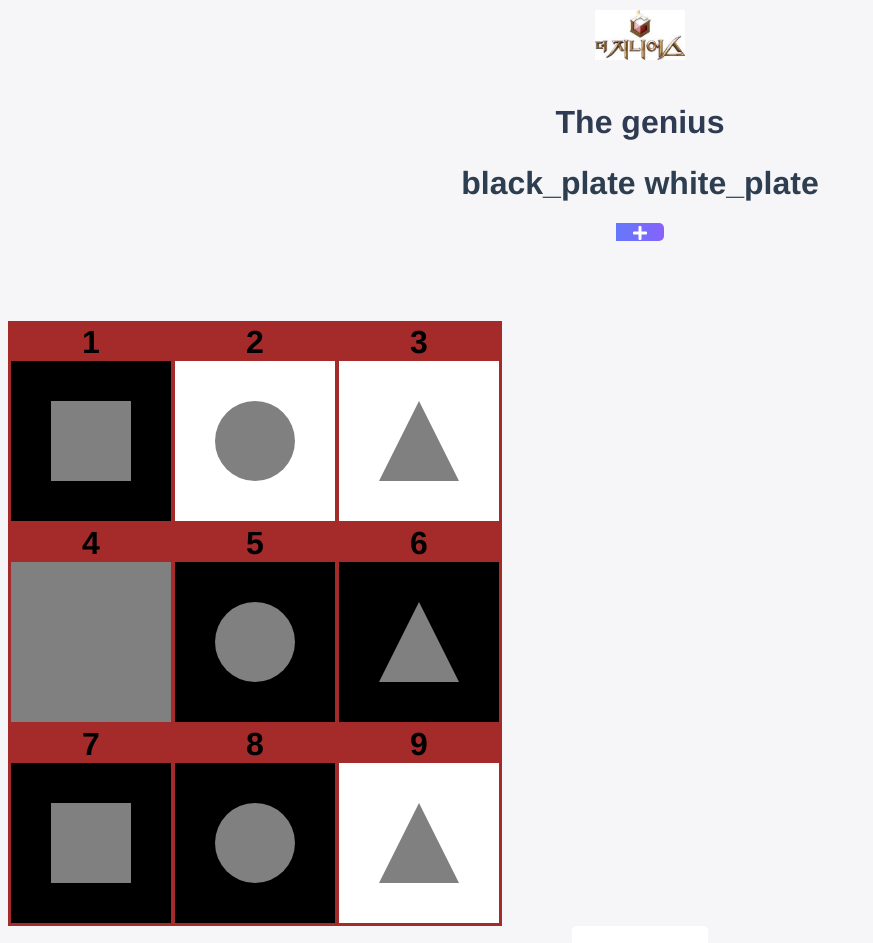
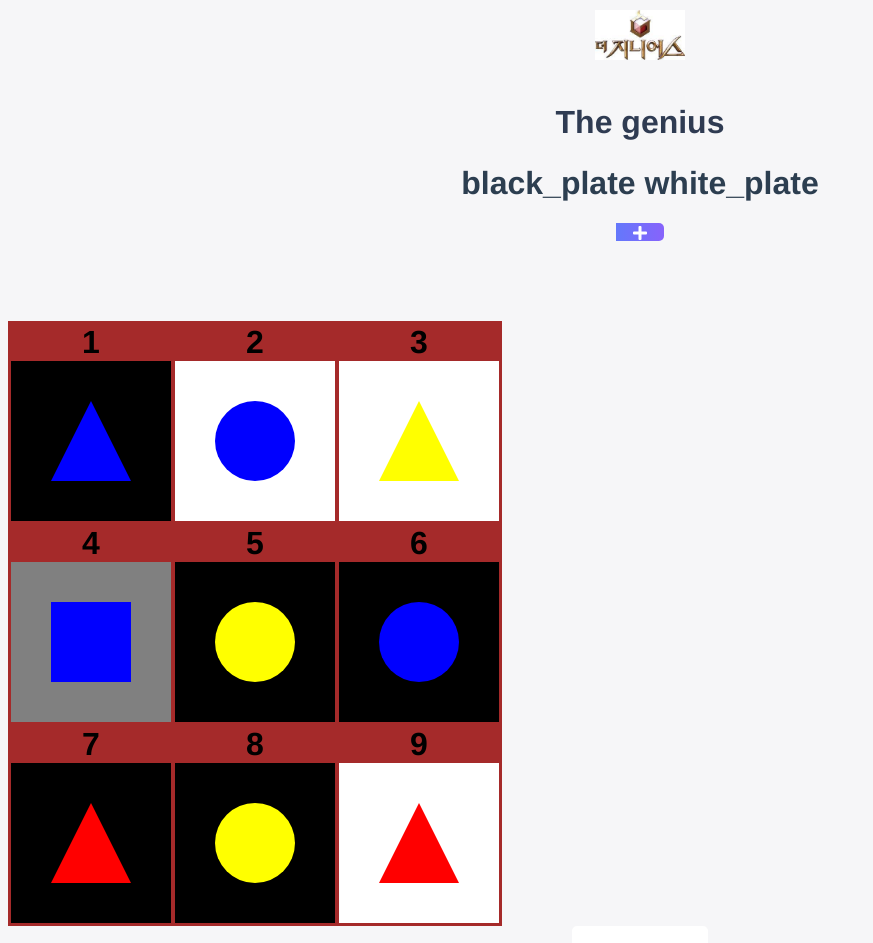
Before and after one commit to seok8418/genius, a Vue app: page /#/ in a window 1280 px wide. Shown: the top 943 px of the page, without its empty margins (0-873 px from the left). Built offline with nearby package versions, Linux system fonts and the light colour scheme.

Commit message:
random shape

```diff
--- a/src/components/GHGame.vue
+++ b/src/components/GHGame.vue
@@ -12,7 +12,7 @@
           <b>1</b>
         </div>
       <div id='plate1' v-bind:class="plateColor1" v-on:click="nothing">
-          <div class="gray_square" />
+          <div v-bind:class="shape1" />
         </div>
       </td>
       <td>
@@ -20,7 +20,7 @@
           <b>2</b>
         </div>
         <div id='plate2' v-bind:class="plateColor2" v-on:click="nothing">
-          <div class="gray_circle" />
+          <div v-bind:class="shape2" />
         </div>
       </td>
       <td>
@@ -28,7 +28,7 @@
           <b>3</b>
         </div>
         <div id='plate3' v-bind:class="plateColor3" v-on:click="nothing">
-          <div class="gray_triangle" />
+          <div v-bind:class="shape3" />
         </div>
       </td>
     </tr>
@@ -38,7 +38,7 @@
           <b>4</b>
         </div>
         <div id='plate4' v-bind:class="plateColor4" v-on:click="nothing">
-          <div class="gray_square" />
+          <div v-bind:class="shape4" />
         </div>
       </td>
       <td>
@@ -46,7 +46,7 @@
           <b>5</b>
         </div>
         <div id='plate5' v-bind:class="plateColor5" v-on:click="nothing">
-          <div class="gray_circle" />
+          <div v-bind:class="shape5" />
         </div>
       </td>
       <td>
@@ -54,7 +54,7 @@
           <b>6</b>
         </div>
         <div id='plate6' v-bind:class="plateColor6" v-on:click="nothing">
-          <div class="gray_triangle" />
+          <div v-bind:class="shape6" />
         </div>
       </td>
     </tr>
@@ -64,7 +64,7 @@
           <b>7</b>
         </div>
         <div id='plate7' v-bind:class="plateColor7" v-on:click="nothing">
-          <div class="gray_square" />
+          <div v-bind:class="shape7" />
         </div>
       </td>
       <td>
@@ -72,7 +72,7 @@
           <b>8</b>
         </div>
         <div id='plate8' v-bind:class="plateColor8" v-on:click="nothing">
-          <div class="gray_circle" />
+          <div v-bind:class="shape8" />
         </div>
       </td>
       <td>
@@ -80,7 +80,7 @@
           <b>9</b>
         </div>
         <div id='plate9' v-bind:class="plateColor9" v-on:click="nothing">
-          <div class="gray_triangle" />
+          <div v-bind:class="shape9" />
         </div>
       </td>
     </tr>
@@ -102,7 +102,16 @@ export default {
       plateColor6: 'black_plate',
       plateColor7: 'black_plate',
       plateColor8: 'black_plate',
-      plateColor9: 'black_plate'
+      plateColor9: 'black_plate',
+      shape1: 'black_square',
+      shape2: 'black_square',
+      shape3: 'black_square',
+      shape4: 'black_square',
+      shape5: 'black_square',
+      shape6: 'black_square',
+      shape7: 'black_square',
+      shape8: 'black_square',
+      shape9: 'black_square'
     }
   },
   created () {
@@ -120,10 +129,20 @@ export default {
       this.plateColor7 = this.plate[6][0]
       this.plateColor8 = this.plate[7][0]
       this.plateColor9 = this.plate[8][0]
+
+      this.shape1 = this.plate[0][1]
+      this.shape2 = this.plate[1][1]
+      this.shape3 = this.plate[2][1]
+      this.shape4 = this.plate[3][1]
+      this.shape5 = this.plate[4][1]
+      this.shape6 = this.plate[5][1]
+      this.shape7 = this.plate[6][1]
+      this.shape8 = this.plate[7][1]
+      this.shape9 = this.plate[8][1]
     },
     setPlateColor () {
       var backgroundColor = ['black_plate', 'gray_plate', 'white_plate']
-      var shapeColor = ['black_', 'gray_', 'white_']
+      var shapeColor = ['red_', 'blue_', 'yellow_']
       var shape = ['circle', 'triangle', 'square']
       for (let i = 0; i < 9; i++) {
         let num1 = Math.floor(Math.random() * 3)
@@ -183,29 +202,83 @@ b {
   height: 10rem;
   background: white;
 }
-.gray_square{
+.red_square{
   width: 5rem;
   height: 5rem;
-  background: gray;
+  background: red;
   float: center;
   display: inline-block;
   margin-top: 2.5rem;
 }
-.gray_circle {
+.red_circle {
   width: 5rem;
   height: 5rem;
-  background: gray;
+  background: red;
   border-radius: 50%;
   float: center;
   display: inline-block;
   margin-top: 2.5rem;
 }
-.gray_triangle {
+.red_triangle {
   width: 0;
   height: 0;
   border-left: 2.5rem solid transparent;
   border-right: 2.5rem solid transparent;
-  border-bottom: 5rem solid gray;
+  border-bottom: 5rem solid red;
+  float: center;
+  display: inline-block;
+  margin-top: 2.5rem;
+}
+.blue_square{
+  width: 5rem;
+  height: 5rem;
+  background: blue;
+  float: center;
+  display: inline-block;
+  margin-top: 2.5rem;
+}
+.blue_circle {
+  width: 5rem;
+  height: 5rem;
+  background: blue;
+  border-radius: 50%;
+  float: center;
+  display: inline-block;
+  margin-top: 2.5rem;
+}
+.blue_triangle {
+  width: 0;
+  height: 0;
+  border-left: 2.5rem solid transparent;
+  border-right: 2.5rem solid transparent;
+  border-bottom: 5rem solid blue;
+  float: center;
+  display: inline-block;
+  margin-top: 2.5rem;
+}
+.yellow_square{
+  width: 5rem;
+  height: 5rem;
+  background: yellow;
+  float: center;
+  display: inline-block;
+  margin-top: 2.5rem;
+}
+.yellow_circle {
+  width: 5rem;
+  height: 5rem;
+  background: yellow;
+  border-radius: 50%;
+  float: center;
+  display: inline-block;
+  margin-top: 2.5rem;
+}
+.yellow_triangle {
+  width: 0;
+  height: 0;
+  border-left: 2.5rem solid transparent;
+  border-right: 2.5rem solid transparent;
+  border-bottom: 5rem solid yellow;
   float: center;
   display: inline-block;
   margin-top: 2.5rem;
```
